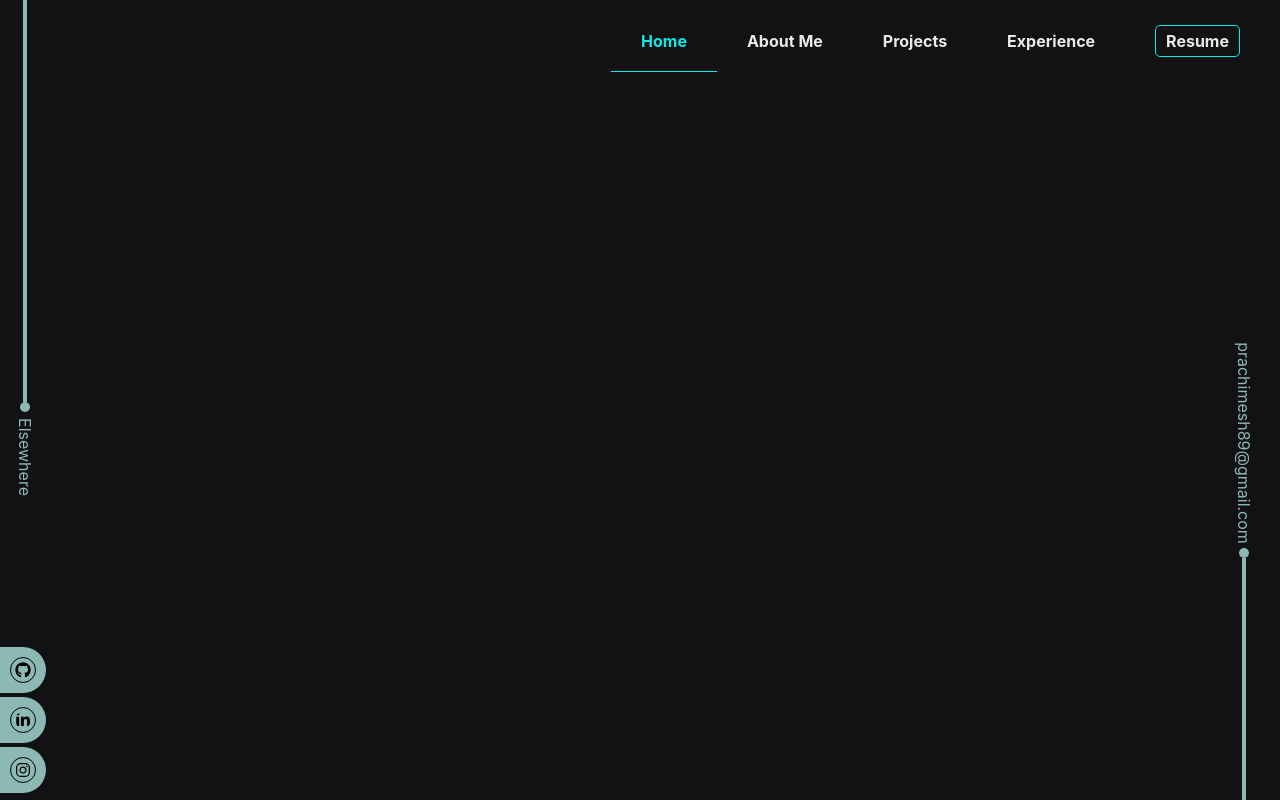
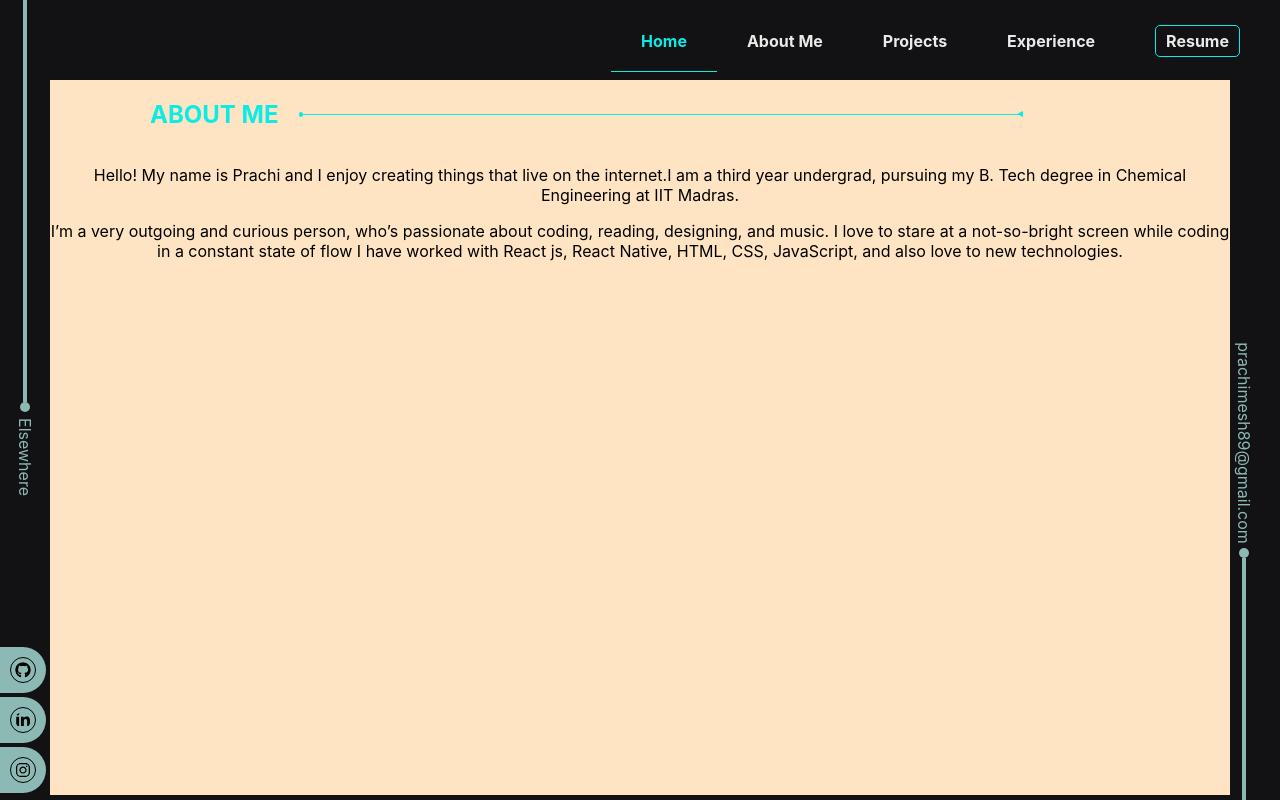
Before and after one commit to prachiMeshram/personalportfolio, a React (Create React App) app: page / in a window 1280 px wide. Built offline with nearby package versions, Linux system fonts and the light colour scheme.

Commit message:
made progress in about me page

```diff
--- a/src/App.css
+++ b/src/App.css
@@ -1,5 +1,6 @@
 .App {
   text-align: center;
+  overflow: hidden;
 }
 
 .App-logo {
--- /dev/null
+++ b/src/components/aboutMe/aboutMe.css
@@ -0,0 +1,43 @@
+.aboutMe-container {
+  display: flex;
+  flex-direction: column;
+  align-items: flex-start;
+  height: 100%;
+  max-width: 100%;
+  background-color: bisque;
+}
+.aboutMe-container .header-container {
+  display: flex;
+  justify-content: flex-start;
+  align-items: center;
+  color: #0DEBE5;
+  width: 90%;
+  margin-left: 100px;
+}
+.aboutMe-container .header-container .horizontal-line {
+  display: flex;
+  align-items: center;
+  width: 68%;
+  margin-left: 20px;
+}
+.aboutMe-container .header-container .horizontal-line .circle-element {
+  display: flex;
+  align-items: center;
+  background-color: #0DEBE5;
+  border-radius: 100%;
+  height: 5px;
+  width: 5px;
+}
+.aboutMe-container .header-container .horizontal-line .line-element {
+  width: 100%;
+  height: 1px;
+  background-color: #0DEBE5;
+}
+.aboutMe-container .header-container .horizontal-line .triangle-element {
+  margin: -2px;
+  width: 0;
+  height: 0;
+  border-top: 3px solid transparent;
+  border-right: 6px solid #0DEBE5;
+  border-bottom: 3px solid transparent;
+}/*# sourceMappingURL=aboutMe.css.map */
--- /dev/null
+++ b/src/components/aboutMe/aboutMe.js
@@ -0,0 +1,34 @@
+import React from 'react';
+import './aboutMe.css';
+
+function AboutMe() {
+    return (
+        <div className='aboutMe-container'>
+            <div className='header-container'>
+                <div className='heading-text'><h2>ABOUT ME</h2></div>
+                <div className='horizontal-line'>
+                    <div className='circle-element'></div>
+                    <div className='line-element'></div>
+                    <div className='triangle-element'></div>
+                </div>
+            </div>
+            <div className='text-image-button-container'>
+                <div className='aboutMe-text'>
+                    <p>
+                        Hello! My name is Prachi and I enjoy creating things that live on the internet.I am a third year undergrad, pursuing my B. Tech degree in Chemical Engineering at IIT Madras.
+                    </p>
+                    <p>
+                        I’m a very outgoing and curious person, who’s passionate about coding, reading, designing, and music. I love to stare at a not-so-bright screen while coding in a constant state of flow
+                        I have worked with React js, React Native, HTML, CSS, JavaScript, and also love to new technologies.
+                    </p>
+                </div>
+                <div className='image-button-container'>
+                    <div className='image'></div>
+                    <div className='Education-button'></div>
+                </div>
+            </div>
+        </div>
+    )
+}
+
+export default AboutMe;
--- /dev/null
+++ b/src/components/aboutMe/aboutMe.scss
@@ -0,0 +1,48 @@
+@import '../../styles/colors.scss';
+
+.aboutMe-container {
+    display: flex;
+    flex-direction: column;
+    align-items: flex-start;
+    height: 100%;
+    max-width: 100%;
+    background-color: bisque;
+    .header-container {
+        display: flex;
+        justify-content: flex-start;
+        align-items: center;
+        color: $darkTeal;
+        width: 90%;
+        margin-left: 100px;
+        .horizontal-line {
+            display: flex;
+            align-items: center;
+            width: 68%;
+            margin-left: 20px;
+
+            .circle-element{
+                display: flex;
+                align-items: center;
+                background-color: $darkTeal;
+                border-radius: 100%;
+                height: 5px;
+                width: 5px;
+            }
+
+            .line-element {
+                width: 100%;
+                height: 1px;
+                background-color: $darkTeal;
+            }
+
+            .triangle-element {
+                margin: -2px;
+                width: 0;
+	            height: 0;
+	            border-top: 3px solid transparent;
+            	border-right: 6px solid $darkTeal;
+            	border-bottom: 3px solid transparent;
+            }
+        }
+    }
+}
--- a/src/components/main/main.css
+++ b/src/components/main/main.css
@@ -2,4 +2,12 @@
   background-color: #121113;
   height: 100vh;
   width: 100vw;
+}
+.main .component-container {
+  background-color: rgba(184, 192, 189, 0.598);
+  height: calc(100vh - 85px);
+  width: calc(100vw - 100px);
+  position: absolute;
+  top: 80px;
+  left: 50px;
 }/*# sourceMappingURL=main.css.map */
--- a/src/components/main/main.js
+++ b/src/components/main/main.js
@@ -1,4 +1,5 @@
 import React, { Component } from "react";
+import AboutMe from "../aboutMe/aboutMe";
 import LeftDecoration from "./leftDecoration/leftDecoration";
 import "./main.css"
 import Navbar from "./navbar/navbar";
@@ -13,6 +14,9 @@ function Main() {
             {/* {navBar} */}
             <Navbar/>
             {/* {Components} */}
+            <div className="component-container">
+                <AboutMe />
+            </div>
             {/* {socialIcons} */}
             <SocialIcons/>
             {/* {leftDecoration} */}
--- a/src/components/main/main.scss
+++ b/src/components/main/main.scss
@@ -1,7 +1,19 @@
 @import '../../styles/colors.scss';
+
+$navbarHeight: 85px;
+$decorationLinesWidth: 100px;
 
 .main {
     background-color: $backgroundColor;
     height: 100vh;
     width: 100vw;
+
+    .component-container {
+        background-color: rgba(184, 192, 189, 0.598);
+        height: calc(100vh - $navbarHeight);
+        width: calc(100vw - $decorationLinesWidth);
+        position: absolute;
+        top: 80px;
+        left: 50px;
+    }
 }
```
Also changed, not shown: 2 other files (tests, documents, lock files or other folders).
